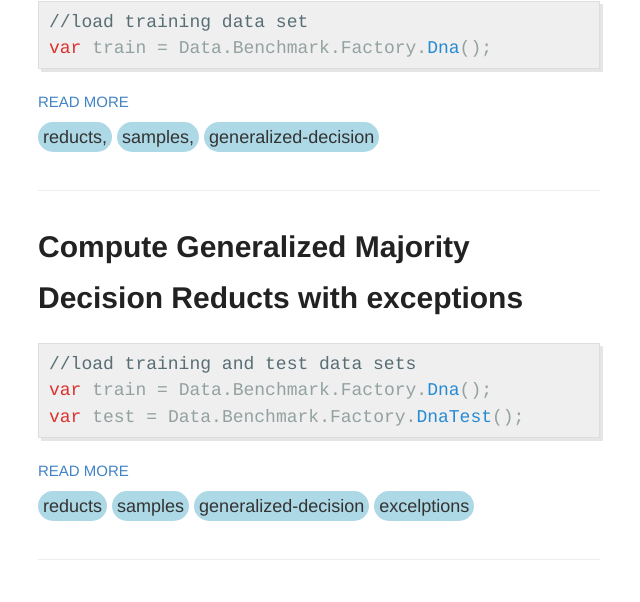
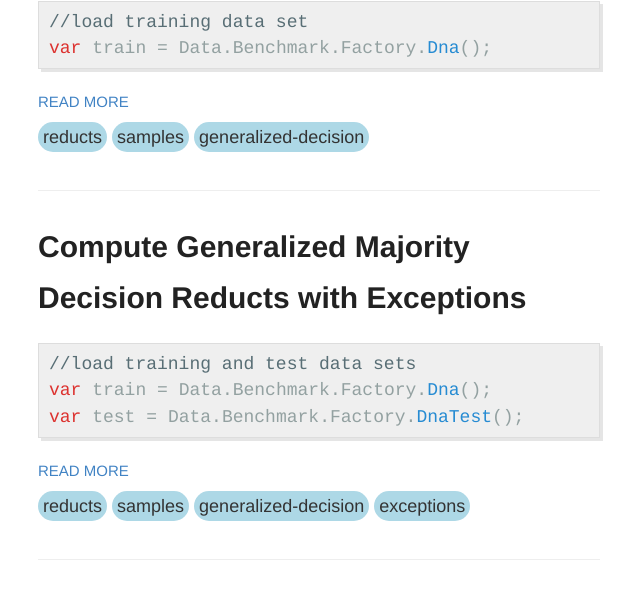
Before and after one commit to nrough/jekyll-now, a Jekyll site: the page built from index.html, in a window 1280 px wide and 900 px high, scrolled down 1309 px. Shown: the part 133-735 px from the top of the window, without its empty margins (242-882 px from the left). Built offline with Jekyll 4.4.1, drawn with Linux system fonts in a browser that asks for light colours; some of the changed text lies outside the part shown.

Commit message:
Post Tagging fixes

```diff
--- a/_posts/2017-06-28-Generalized-Majority-Decision-Reducts-With-Exceptions.md
+++ b/_posts/2017-06-28-Generalized-Majority-Decision-Reducts-With-Exceptions.md
@@ -1,11 +1,11 @@
 ---
 layout: post
-title:  Compute Generalized Majority Decision Reducts with exceptions
+title: Compute Generalized Majority Decision Reducts with Exceptions
 tags:
 - reducts
 - samples
 - generalized-decision
-- excelptions
+- exceptions
 ---
 
 {% highlight csharp %}
```
Also changed, not shown: _posts/2017-06-28-Generalized-Majority-Decision-Reducts.md (+5 -2 lines).
